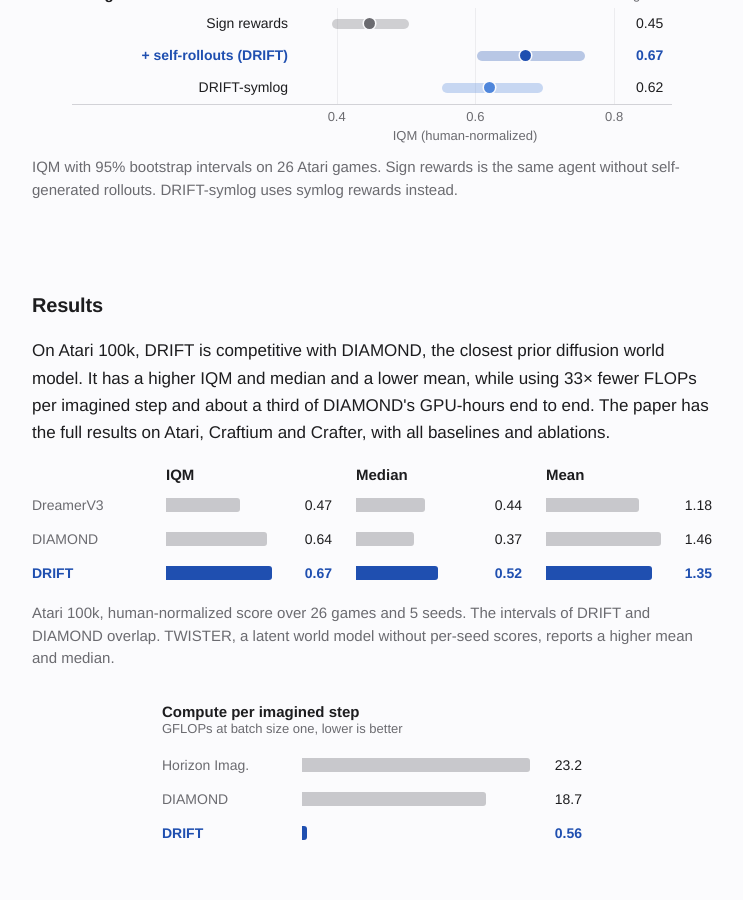
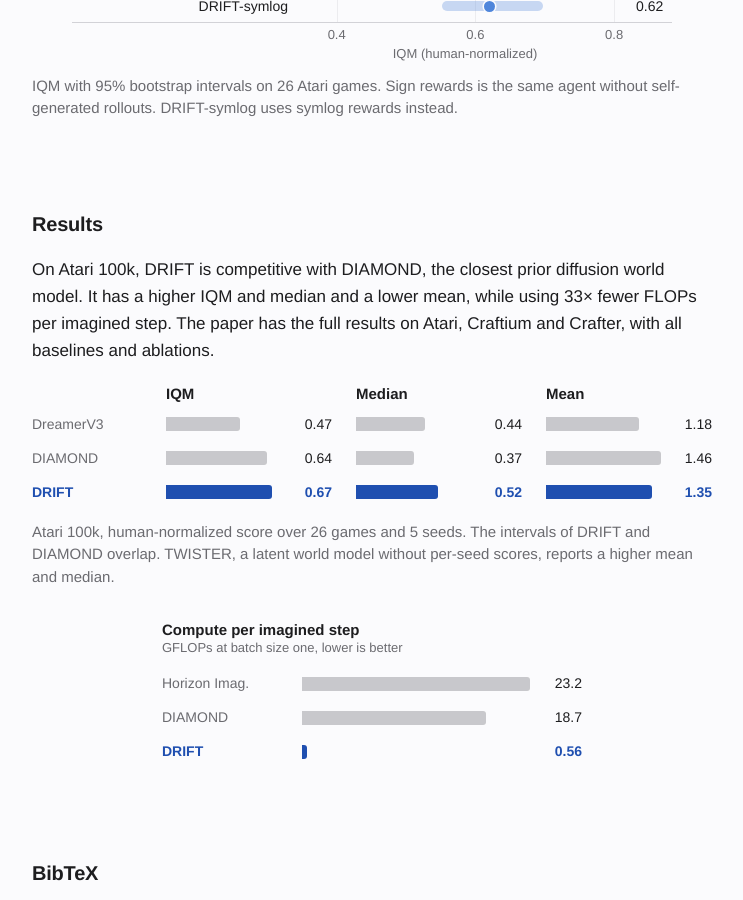
Before and after one commit to rabiulcste/rabiulcste.github.io, a Jekyll site: the page built from drift-world-model/index.html, in a window 1280 px wide and 900 px high, scrolled down 3527 px. Shown: the whole window, without its empty margins (268-1011 px from the left). Built offline with Jekyll 4.4.1, drawn with Linux system fonts in a browser that asks for light colours; some of the changed text lies outside the part shown.

Commit message:
DRIFT page: keep only paper-backed claims

```diff
--- a/drift-world-model/index.html
+++ b/drift-world-model/index.html
@@ -136,7 +136,7 @@ bibtex: |
 
 <section id="method">
     <h2>DRIFT world model agent</h2>
-    <p>One Flow Transformer learns the world from real experience, imagines new experience in one denoising step, and gives the actor and critic their state. We tested whether this sharing matters on four Atari games. A policy with its own encoder learned less than the shared backbone on all four, even when that encoder was trained with the same next-latent loss, and so did a policy that reads the imagined frames.</p>
+    <p>One Flow Transformer learns the world from real experience, imagines new experience in one denoising step, and gives the actor and critic their state.</p>
     <figure class="fig">
         <div class="drift-media wide only-desk"><svg class="drift-svg drift-diagram" viewBox="0 22 901 240" role="img" aria-labelledby="ov-t"><title id="ov-t">Left, world-model training: an observation is encoded, noised and passed with its tokens through DRIFT, which outputs a control state feeding predictor heads, including a next-latent head aligned with the encoder latent of the next observation. Right, actor-critic learning in imagination: DRIFT generates each next latent in one step, and the actor and critic take the resulting control state.</title><defs><marker id="d-ah" viewBox="0 0 10 10" refX="8" refY="5" markerWidth="6" markerHeight="6" orient="auto-start-reverse"><path d="M0 0L10 5L0 10L2.5 5z" class="ahd"/></marker><marker id="d-ah-amb" viewBox="0 0 10 10" refX="8" refY="5" markerWidth="6" markerHeight="6" orient="auto-start-reverse"><path d="M0 0L10 5L0 10L2.5 5z" class="ahd-amb"/></marker><marker id="d-ah-teal" viewBox="0 0 10 10" refX="8" refY="5" markerWidth="6" markerHeight="6" orient="auto-start-reverse"><path d="M0 0L10 5L0 10L2.5 5z" class="ahd-teal"/></marker></defs>
 <path class="ln-faint" d="M3.6 84.0 L3.6 259.8" marker-end="url(#d-ah)"/>
@@ -336,7 +336,7 @@ bibtex: |
 
 <section id="results">
     <h2>Results</h2>
-    <p>On Atari 100k, DRIFT is competitive with DIAMOND, the closest prior diffusion world model. It has a higher IQM and median and a lower mean, while using 33&times; fewer FLOPs per imagined step and about a third of DIAMOND's GPU-hours end to end. The paper has the full results on Atari, Craftium and Crafter, with all baselines and ablations.</p>
+    <p>On Atari 100k, DRIFT is competitive with DIAMOND, the closest prior diffusion world model. It has a higher IQM and median and a lower mean, while using 33&times; fewer FLOPs per imagined step. The paper has the full results on Atari, Craftium and Crafter, with all baselines and ablations.</p>
     <figure class="fig">
         <div class="drift-hns" role="img" aria-label="Atari 100k human-normalized score over 26 games. IQM: DreamerV3 0.47, DIAMOND 0.64, DRIFT 0.67. Median: DreamerV3 0.44, DIAMOND 0.37, DRIFT 0.52. Mean: DreamerV3 1.18, DIAMOND 1.46, DRIFT 1.35.">
 <div class="drift-hns-row drift-hns-head"><span></span><span>IQM</span><span>Median</span><span>Mean</span></div>
```
